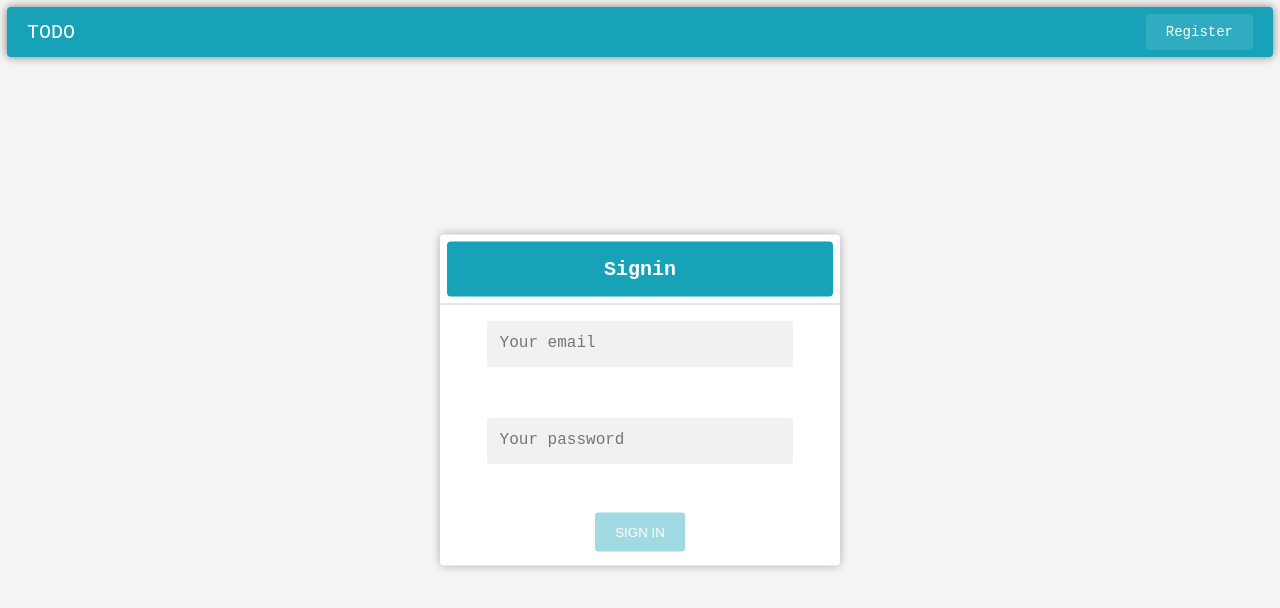
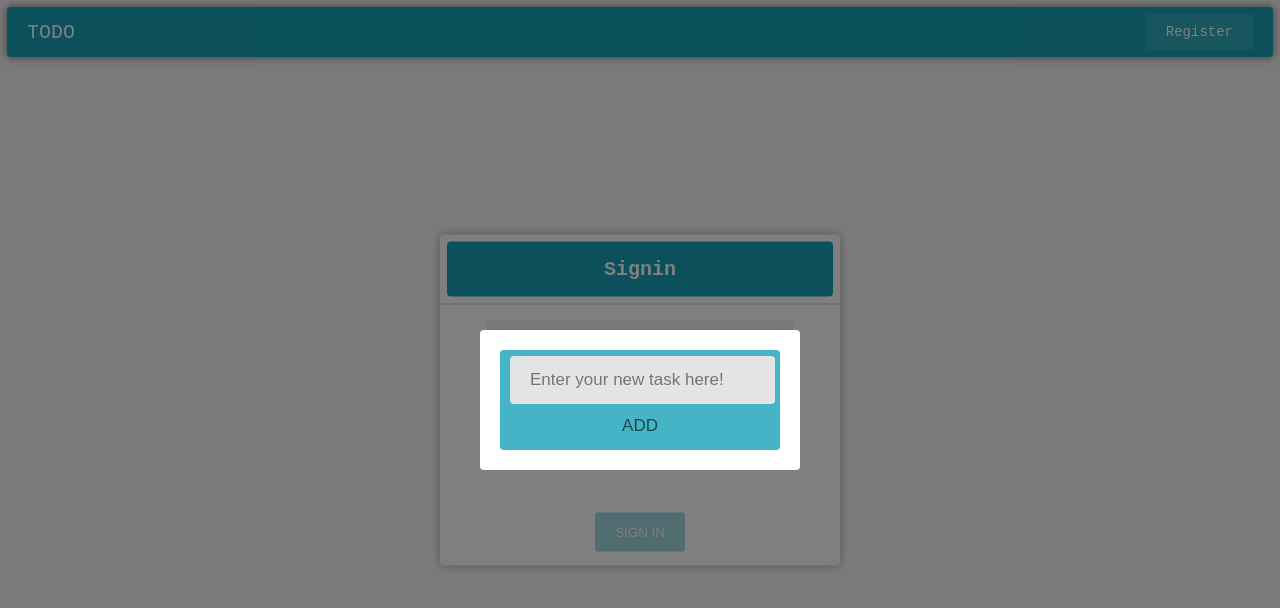
Before and after one commit to nitudeka/react_todo, a React (Create React App) app: page /signin in a window 1280 px wide. Shown: the top 608 px of the page. Built offline with nearby package versions, Linux system fonts and the light colour scheme.

Commit message:
added new task btn

```diff
--- a/src/containers/App.js
+++ b/src/containers/App.js
@@ -13,7 +13,12 @@ class App extends Component {
     return (
       <div className="App">
         <Navbar changeModalState={this.props.toggleModalState} />
-        <Modal onClick={this.props.toggleModalState} modalIsVisible={this.props.modalShown}></Modal>
+        <Modal onClick={this.props.toggleModalState} modalIsVisible={!this.props.modalShown}>
+          <div className='inputs'>
+	          <input onChange={this.props.inputChangeHandler} className='input__input' type='text' placeholder='Enter your new task here!' />
+	          <button onClick={this.addTaskHandler} className='input__button'>Add</button>
+	        </div>
+        </Modal>
         <Route path='/signin' render={() => <Login />} />
         <Route path='/register' render={() => <Register />} />
         <Route exact path='/' render={() => {
--- a/src/index.css
+++ b/src/index.css
@@ -31,6 +31,45 @@ body {
     opacity: 0;
     visibility: hidden; }
 
+.input__input {
+  position: absolute;
+  z-index: 15;
+  top: 2.6rem;
+  left: 30px;
+  right: 25px;
+  width: auto;
+  border: none;
+  padding: 1.4rem 2rem;
+  border-radius: 4px;
+  font-size: 1.7rem;
+  background-color: #e4e4e4;
+  color: rgba(0, 0, 0, 0.8); }
+  .input__input:focus {
+    outline: none;
+    border: none; }
+
+.input__button {
+  position: relative;
+  display: block;
+  height: 10rem;
+  width: 28rem;
+  border: none;
+  border-radius: 4px;
+  text-transform: uppercase;
+  color: rgba(0, 0, 0, 0.6);
+  font-size: 1.7rem;
+  cursor: pointer;
+  background-color: rgba(23, 162, 184, 0.8);
+  padding-top: 52px;
+  transition: all .3s; }
+  .input__button:hover {
+    transform: translateY(-1px);
+    box-shadow: 0 3px 8px rgba(0, 0, 0, 0.3); }
+  .input__button:active {
+    box-shadow: 0 3px 8px rgba(0, 0, 0, 0.2); }
+  .input__button:focus {
+    outline: none; }
+
 .modal {
   background-color: #fff;
   border-radius: 4px;
@@ -40,7 +79,10 @@ body {
   transform: translate(-50%, -50%);
   padding: 2rem;
   transition: all .2s;
-  z-index: 100; }
+  z-index: 100;
+  display: flex;
+  justify-content: center;
+  align-items: center; }
   .modal--show {
     opacity: 1;
     visibility: visible; }
--- a/src/sass/components/modal.scss
+++ b/src/sass/components/modal.scss
@@ -8,6 +8,9 @@
   padding: 2rem;
   transition: all .2s;
   z-index: 100;
+  display: flex;
+  justify-content: center;
+  align-items: center;
 
   &--show {
     opacity: 1;
--- /dev/null
+++ b/src/sass/components/task.scss
@@ -0,0 +1,50 @@
+.input {
+  &__input {
+    position: absolute;
+    z-index: 15;
+    top: 2.6rem;
+    left: 30px;
+    right: 25px;
+    width: auto;
+    border: none;
+    padding: 1.4rem 2rem;
+    border-radius: 4px;
+    font-size: 1.7rem;
+    background-color: #e4e4e4;
+    color: rgba(0,0,0,.8);
+
+    &:focus {
+      outline: none;
+      border: none;
+    }
+  }
+
+  &__button {
+    position: relative;
+    display: block;
+    height: 10rem;
+    width: 28rem;
+    border: none;
+    border-radius: 4px;
+    text-transform: uppercase;
+    color: rgba(0,0,0,.6);
+    font-size: 1.7rem;
+    cursor: pointer;
+    background-color: rgba($-color-primary, .8);
+    padding-top: 52px;
+    transition: all .3s;
+
+    &:hover {
+      transform: translateY(-1px);
+      box-shadow: 0 3px 8px rgba(0,0,0,.3);
+    }
+
+    &:active {
+      box-shadow: 0 3px 8px rgba(0,0,0,.2);
+    }
+
+    &:focus {
+      outline: none;
+    }
+  }
+}
--- a/src/sass/main.scss
+++ b/src/sass/main.scss
@@ -3,6 +3,7 @@
 @import "./base/base";
 
 @import "./components/backdrop";
+@import "./components/task";
 @import "./components/modal";
 @import "./components/form";
 @import "./components/navbar";
```
Also changed, not shown: src/components/AddTask/AddTask.js (added).
